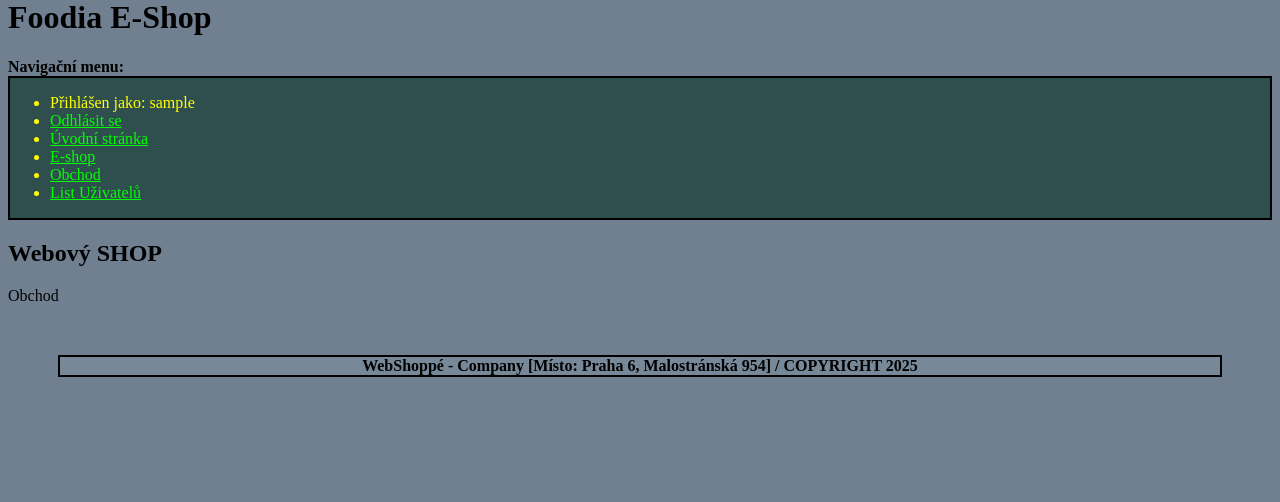
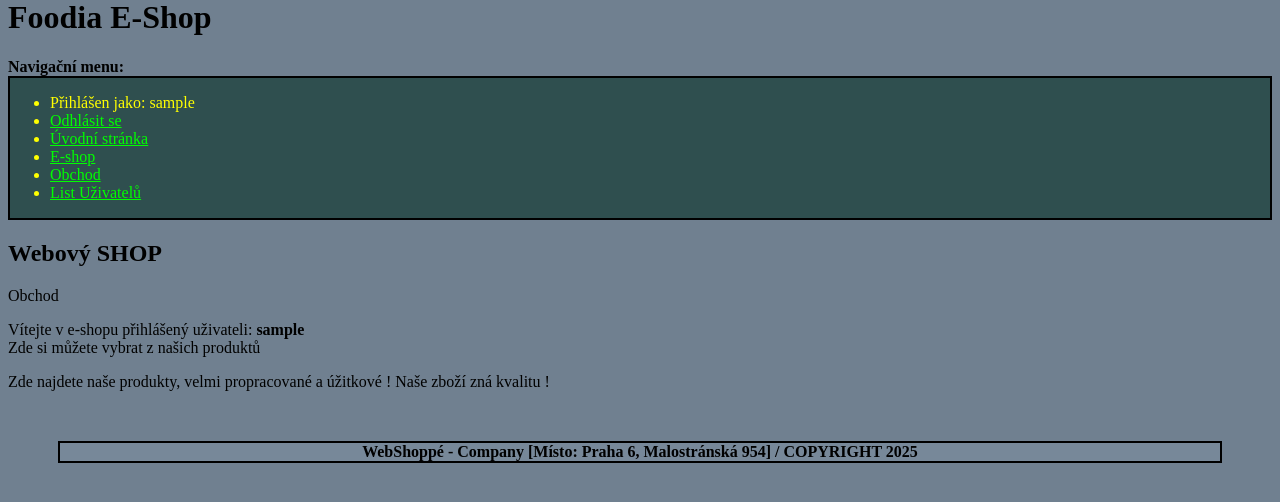
Before and after one commit to JancaF/JancaF_Flask_Projekt, a Flask app: page /shop/ in a window 1280 px wide. Shown: the part 22-524 px from the top of the page. Run offline with Flask 3, Linux system fonts and the light colour scheme; the visitor is signed in with stand-in values (Sample User, id 1); parts of the project's set-up code (start-up, migrations or seed data) failed here and were passed over.

Commit message:
Update webshop.html
Aktualizace souboru - přidání SELECT z databáze

```diff
--- a/templates/webshop.html
+++ b/templates/webshop.html
@@ -7,5 +7,17 @@
 </h2>
 
 <p>Obchod</p>
+Vítejte v e-shopu přihlášený uživateli: <b>{{ current_user }}</b>
+    <br>
+    Zde si můžete vybrat z našich produktů
+    <main>
+        <p>Zde najdete naše produkty, velmi propracované a úžitkové ! Naše zboží zná kvalitu !</p>
+        <div class="product">
+            {% for name in results %}
+            {{ name }} - Kč
+            {% endfor %}
+        </div>
+    </main>
+
 
 {% endblock %}
```
